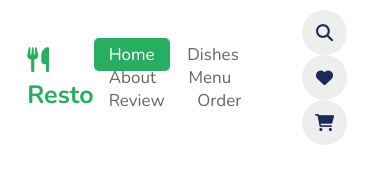
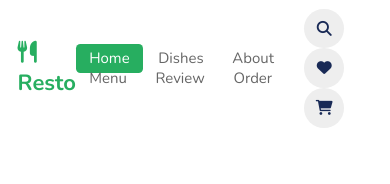
Before and after one commit to samirzjadhav/resto-food, a plain HTML site: page index.html in a window 390 px wide. Drawn offline with nearby package versions, Linux system fonts and the light colour scheme.

Commit message:
feat: make header and navbar tablet responsive

```diff
--- a/style.css
+++ b/style.css
@@ -87,3 +87,14 @@ header .icons a:hover {
 header .icons #menu-bars {
   display: none;
 }
+
+/* media queries */
+@media (max-width: 991px) {
+  html {
+    font-size: 55%;
+  }
+
+  header {
+    padding: 1rem 2rem;
+  }
+}
```
